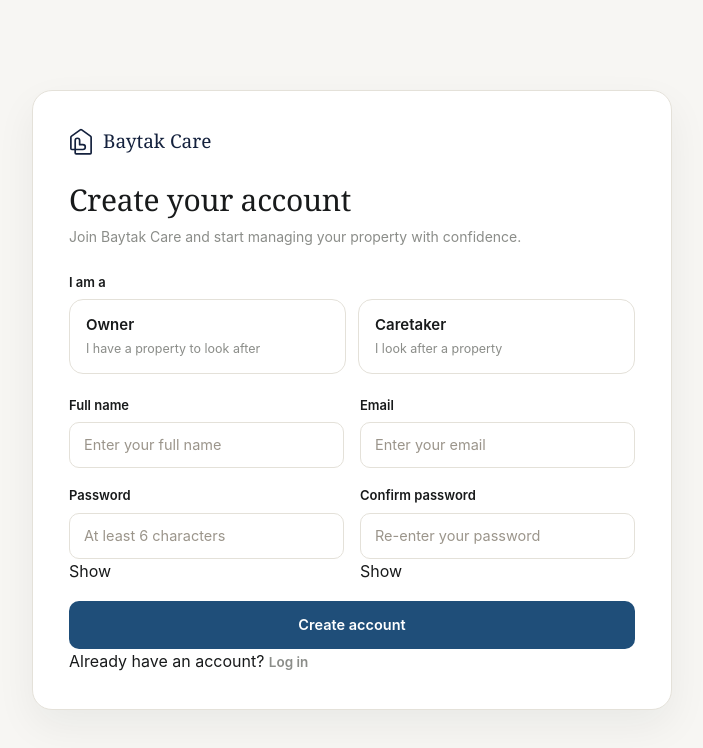
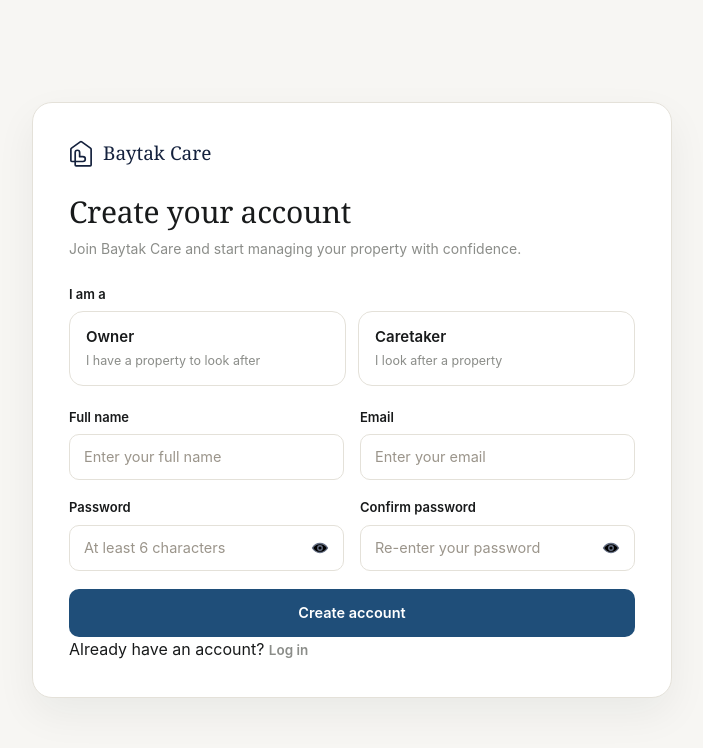
Before and after one commit to rimsal-beep/techtalks-baytak-care, a Next.js app: page /signup in a window 1280 px wide. Shown: the top 748 px of the page, without its empty margins (288-991 px from the left). Built offline with nearby package versions, Linux system fonts and the light colour scheme; no server answers.

Commit message:
last  version on sign up page

```diff
--- a/app/Components/AuthShell.module.css
+++ b/app/Components/AuthShell.module.css
@@ -71,6 +71,10 @@
   margin-bottom: 18px;
 }
 
+.passwordField {
+  position: relative;
+}
+
 .label {
   display: block;
   margin-bottom: 7px;
@@ -91,6 +95,43 @@
   font-size: 14.5px;
   outline: none;
   transition: border-color 0.15s ease, box-shadow 0.15s ease;
+}
+
+.inputWithToggle {
+  padding-right: 42px;
+}
+
+.passwordToggle {
+  position: absolute;
+  top: 50%;
+  right: 10px;
+  display: flex;
+  align-items: center;
+  justify-content: center;
+  width: 28px;
+  height: 28px;
+  border: 0;
+  border-radius: 8px;
+  background: transparent;
+  color: #667085;
+  cursor: pointer;
+  transform: translateY(-50%);
+}
+
+.passwordToggle:hover {
+  background: #F7F6F3;
+  color: #1F4E79;
+}
+
+.passwordToggle:focus-visible {
+  outline: 2px solid #1F4E79;
+  outline-offset: 2px;
+}
+
+.passwordToggle svg {
+  width: 18px;
+  height: 18px;
+  display: block;
 }
 
 .input::placeholder {
--- a/app/signup/page.tsx
+++ b/app/signup/page.tsx
@@ -4,9 +4,34 @@ import { FormEvent, Suspense, useState } from "react";
 import { useRouter, useSearchParams } from "next/navigation";
 import { signup } from "../actions/auth";
 import AuthShell from "../Components/AuthShell";
-import Link from "next/link";
 import f from "../Components/AuthShell.module.css";
 
+function PasswordToggleIcon({ visible }: { visible: boolean }) {
+  return (
+    <svg
+      viewBox="0 0 24 24"
+      aria-hidden="true"
+      focusable="false"
+      stroke="currentColor"
+      strokeWidth="1.8"
+      strokeLinecap="round"
+      strokeLinejoin="round"
+    >
+      {visible ? (
+        <>
+          <path d="M2 12s3.5-6 10-6 10 6 10 6-3.5 6-10 6S2 12 2 12Z" />
+          <circle cx="12" cy="12" r="3" fill="none" />
+          <path d="M3 3l18 18" />
+        </>
+      ) : (
+        <>
+          <path d="M2 12s3.5-6 10-6 10 6 10 6-3.5 6-10 6S2 12 2 12Z" />
+          <circle cx="12" cy="12" r="3" fill="none" />
+        </>
+      )}
+    </svg>
+  );
+}
 
 function SignupContent() {
   const router = useRouter();
@@ -18,6 +43,17 @@ function SignupContent() {
   const [confirmPassword, setConfirmPassword] = useState("");
   const [role, setRole] = useState<"OWNER" | "CARETAKER" | "">("");
   const searchParams = useSearchParams();
+
+  function handleRoleSelect(nextRole: "OWNER" | "CARETAKER") {
+    if (nextRole === "CARETAKER" && !nextPath) {
+      setError("Caretaker registration requires an invitation link.");
+      return;
+    }
+
+    setError("");
+    setRole((currentRole) => (currentRole === nextRole ? "" : nextRole));
+  }
+
   const nextParam = searchParams.get("next");
   const nextPath =
     nextParam && /^\/invite\/[a-f0-9]{64}$/.test(nextParam)
@@ -72,7 +108,8 @@ function SignupContent() {
       setLoading(false);
       return;
     }
-         window.location.href = "/verify-email/sent";
+
+    router.push("/verify-email/sent");
   }
 
   return (
@@ -89,7 +126,7 @@ function SignupContent() {
           <div className={f.roles}>
             <button
               type="button"
-              onClick={() => setRole("OWNER")}
+              onClick={() => handleRoleSelect("OWNER")}
               aria-pressed={role === "OWNER"}
               className={role === "OWNER" ? `${f.role} ${f.roleOn}` : f.role}
               suppressHydrationWarning
@@ -100,17 +137,7 @@ function SignupContent() {
 
             <button
               type="button"
-              onClick={() => {
-                if (!nextPath) {
-                  setError(
-                    "Caretaker registration requires an invitation link.",
-                  );
-                  return;
-                }
-
-                setError("");
-                setRole("CARETAKER");
-              }}
+              onClick={() => handleRoleSelect("CARETAKER")}
               aria-pressed={role === "CARETAKER"}
               className={
                 role === "CARETAKER" ? `${f.role} ${f.roleOn}` : f.role
@@ -161,8 +188,9 @@ function SignupContent() {
             <label className={f.label} htmlFor="password">
               Password
             </label>
+            <div className={f.passwordField}>
               <input
-              className={f.input}
+                className={`${f.input} ${f.inputWithToggle}`}
                 id="password"
                 type={showPassword ? "text" : "password"}
                 value={password}
@@ -177,17 +205,20 @@ function SignupContent() {
                 onClick={() => setShowPassword(!showPassword)}
                 aria-label={showPassword ? "Hide password" : "Show password"}
                 aria-pressed={showPassword}
+                className={f.passwordToggle}
               >
-         {showPassword ? "Hide" : "Show"}
+                <PasswordToggleIcon visible={showPassword} />
               </button>
+            </div>
           </div>
 
           <div className={f.field}>
             <label className={f.label} htmlFor="confirmPassword">
               Confirm password
             </label>
+            <div className={f.passwordField}>
               <input
-              className={f.input}
+                className={`${f.input} ${f.inputWithToggle}`}
                 id="confirmPassword"
                 type={showConfirmPassword ? "text" : "password"}
                 value={confirmPassword}
@@ -202,9 +233,11 @@ function SignupContent() {
                 onClick={() => setShowConfirmPassword(!showConfirmPassword)}
                 aria-label={showConfirmPassword ? "Hide password" : "Show password"}
                 aria-pressed={showConfirmPassword}
+                className={f.passwordToggle}
               >
-     {showConfirmPassword ? "Hide" : "Show"}
+                <PasswordToggleIcon visible={showConfirmPassword} />
               </button>
+            </div>
           </div>
         </div>
 
```
Lines whose indentation alone changed are shown as unchanged.
